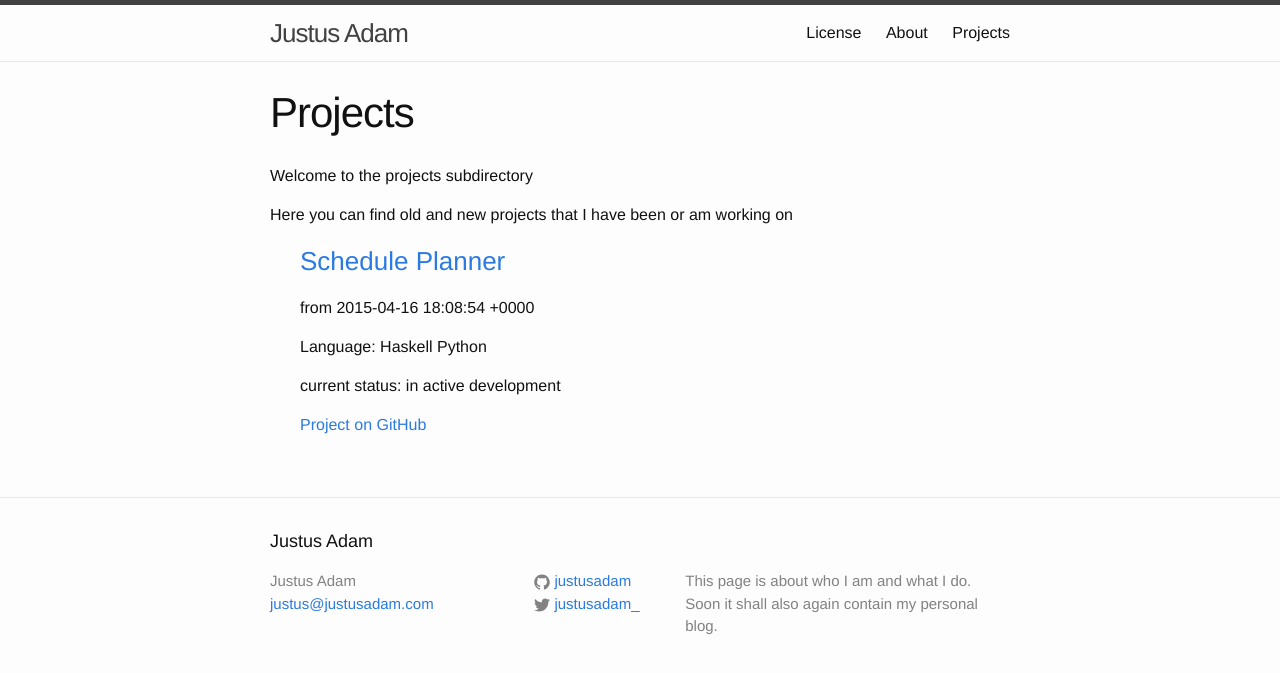
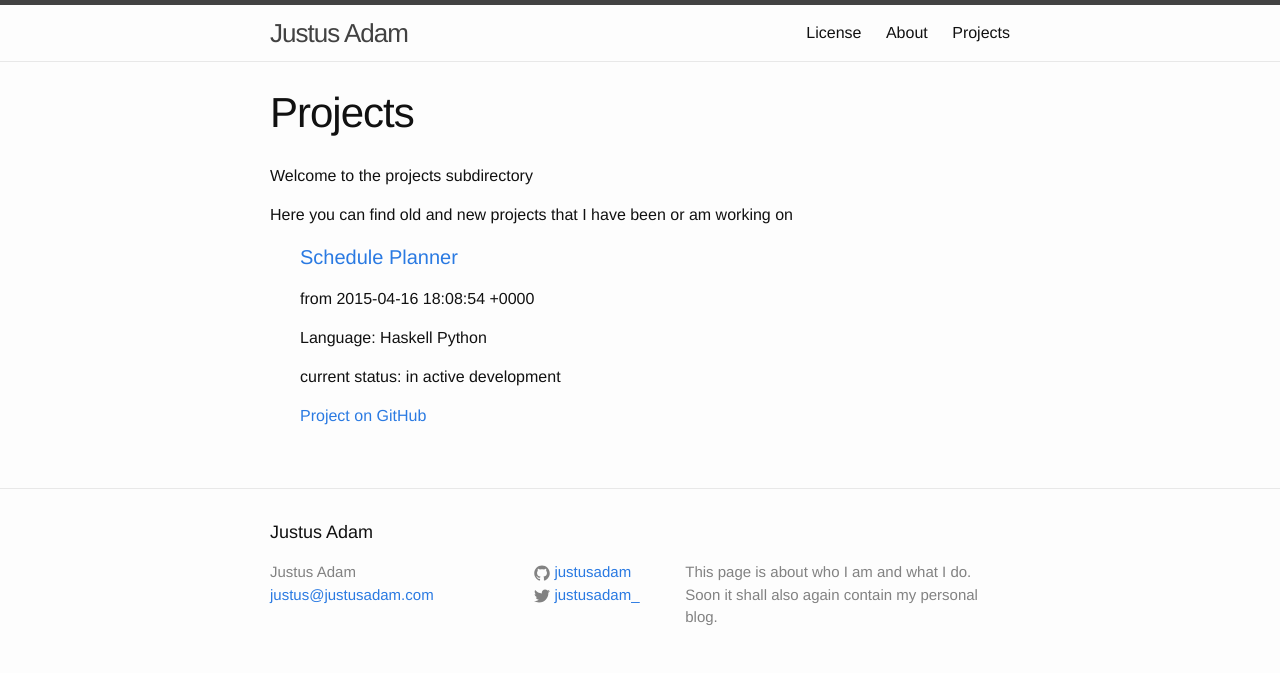
Before and after one commit to JustusAdam/justusadam.github.io, a Jekyll site: the page built from projects.html, in a window 1280 px wide. Shown: the top 673 px of the page. Built offline with Jekyll 4.4.1, drawn with Linux system fonts in a browser that asks for light colours.

Commit message:
smaller heading

```diff
--- a/projects.html
+++ b/projects.html
@@ -17,7 +17,7 @@ layout: default
       {% for project in site.projects %}
         <li class="project">
           <a href="{{ project.url }}">
-            <h3 class="project-title">{{ project.title }}</h3>
+            <h4 class="project-title">{{ project.title }}</h4>
           </a>
 
           {% if project.date %}
```
